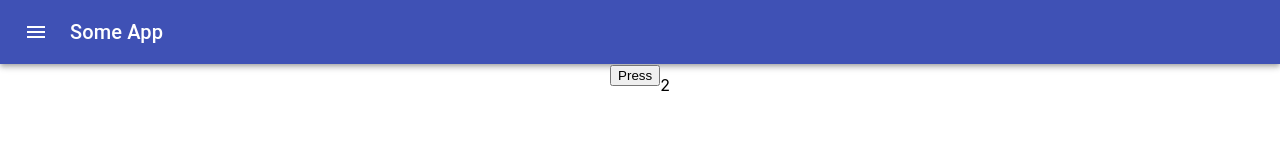
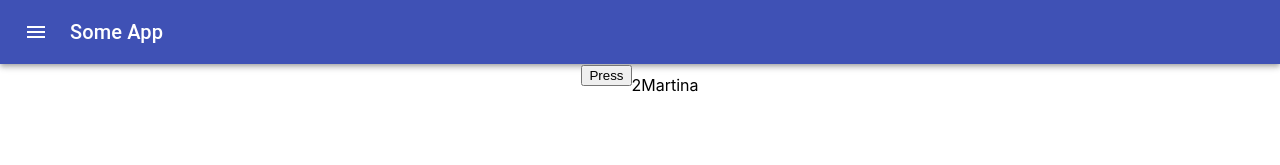
Before and after one commit to michaelspeed/basic-study, a React (Create React App) app: page /dashboard in a window 1280 px wide. Both pictures are taken after a click on the button "Press". Shown: the top 165 px of the page. Built offline with nearby package versions, Linux system fonts and the light colour scheme.

Commit message:
reduxers

```diff
--- a/src/Components/Dashboard/NewComp1.js
+++ b/src/Components/Dashboard/NewComp1.js
@@ -9,7 +9,7 @@ class NewComp1 extends React.Component {
         return (
             <React.Fragment>
                 <div style={{marginBottom: 20}}>
-                    <button onClick={() => this.props.changeValue(null)}>Press</button>
+                    <button onClick={() => this.props.changeValue("Martina")}>Press</button>
                 </div>
             </React.Fragment>
         )
--- a/src/Components/Dashboard/NewComponent2.js
+++ b/src/Components/Dashboard/NewComponent2.js
@@ -11,6 +11,9 @@ class NewComponent2 extends React.Component {
                 <div>
                     <span>{this.props.appReducer.value}</span>
                 </div>
+                <div>
+                    {this.props.appReducer.newValue !== null && <span>{this.props.appReducer.newValue}</span>}
+                </div>
             </React.Fragment>
         )
     }
--- a/src/store/reducers/appstateReducer.js
+++ b/src/store/reducers/appstateReducer.js
@@ -10,7 +10,8 @@ export const appReducer = createReducer(initialState , {
     [types.CHANGE](state, action) {
         return {
             ...state,
-            value: state.value + 1
+            value: state.value + 1,
+            newValue: action.payload
         }
     }
 });
```
